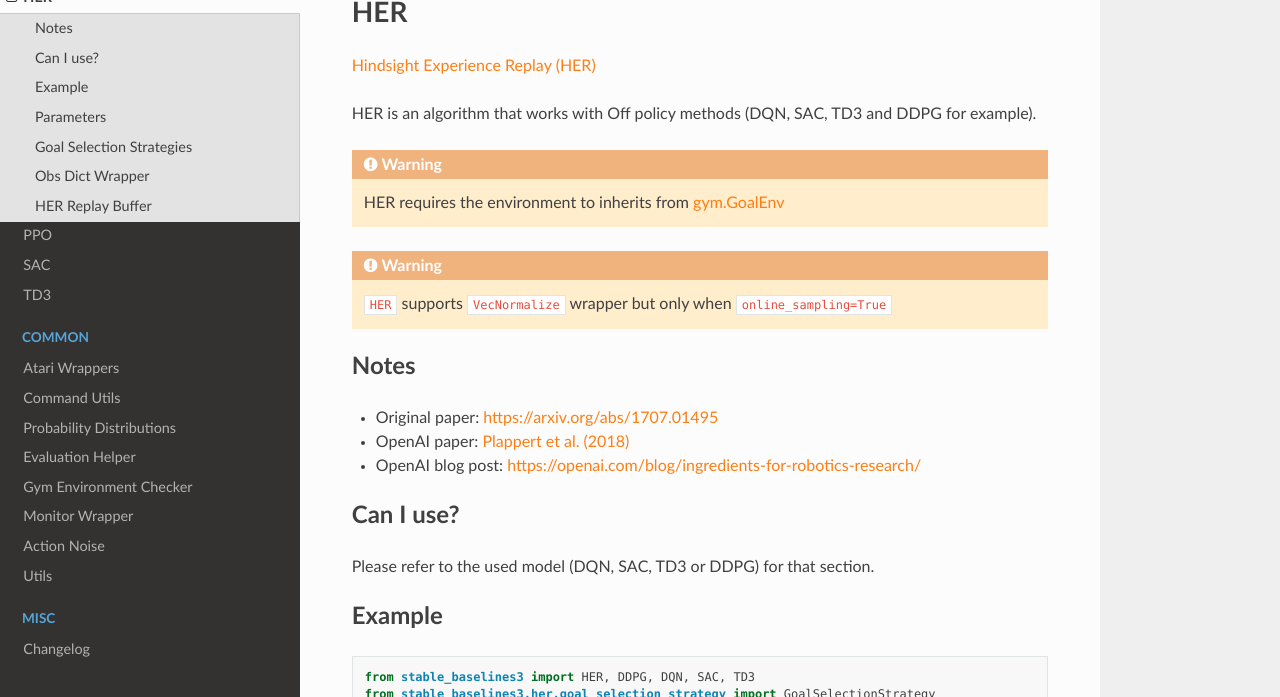
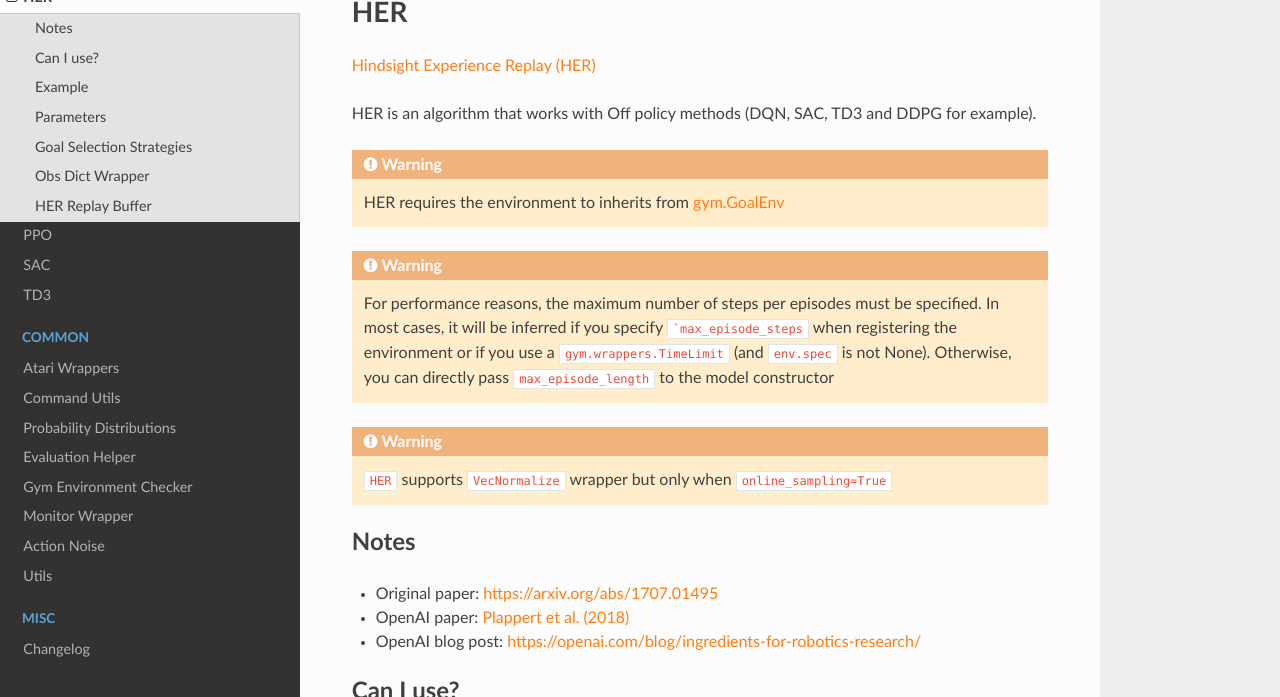
Before and after one commit to DLR-RM/stable-baselines3, a Sphinx documentation site: the page built from docs/modules/her.rst, in a window 1280 px wide and 900 px high, cut to the strip 203-900 px from the top of the window. Built offline with Sphinx 7.4.7 and the Read the Docs theme 2.0.0, drawn with Linux system fonts in a browser that asks for light colours; pages that are not in the unit, such as notebooks, are missing from menus.

Commit message:
Update doc

````diff
--- a/docs/guide/examples.rst
+++ b/docs/guide/examples.rst
@@ -384,6 +384,9 @@ The parking env is a goal-conditioned continuous control task, in which the vehi
       SAC,
       n_sampled_goal=n_sampled_goal,
       goal_selection_strategy="future",
+      # IMPORTANT: because the env is not wrapped with a TimeLimit wrapper
+      # we have to manually specify the max number of steps per episode
+      max_episode_length=100,
       verbose=1,
       buffer_size=int(1e6),
       learning_rate=1e-3,
--- a/docs/guide/migration.rst
+++ b/docs/guide/migration.rst
@@ -168,7 +168,8 @@ HER
 
 The ``HER`` implementation now also supports online sampling of the new goals. This is done in a vectorized version.
 The goal selection strategy ``RANDOM`` is no longer supported.
-``HER`` now supports ``VecNormalize`` wrapper but only when ``online_sampling=True``
+``HER`` now supports ``VecNormalize`` wrapper but only when ``online_sampling=True``.
+For performance reasons, the maximum number of steps per episodes must be specified (see :ref:`HER <her>` documentation).
 
 
 New logger API
--- a/docs/modules/her.rst
+++ b/docs/modules/her.rst
@@ -13,6 +13,14 @@ HER is an algorithm that works with Off policy methods (DQN, SAC, TD3 and DDPG f
 .. warning::
 
     HER requires the environment to inherits from `gym.GoalEnv <https://github.com/openai/gym/blob/3394e245727c1ae6851b504a50ba77c73cd4c65b/gym/core.py#L160>`_
+
+
+.. warning::
+
+  For performance reasons, the maximum number of steps per episodes must be specified.
+  In most cases, it will be inferred if you specify ```max_episode_steps`` when registering the environment
+  or if you use a ``gym.wrappers.TimeLimit`` (and ``env.spec`` is not None).
+  Otherwise, you can directly pass ``max_episode_length`` to the model constructor
 
 
 .. warning::
````
